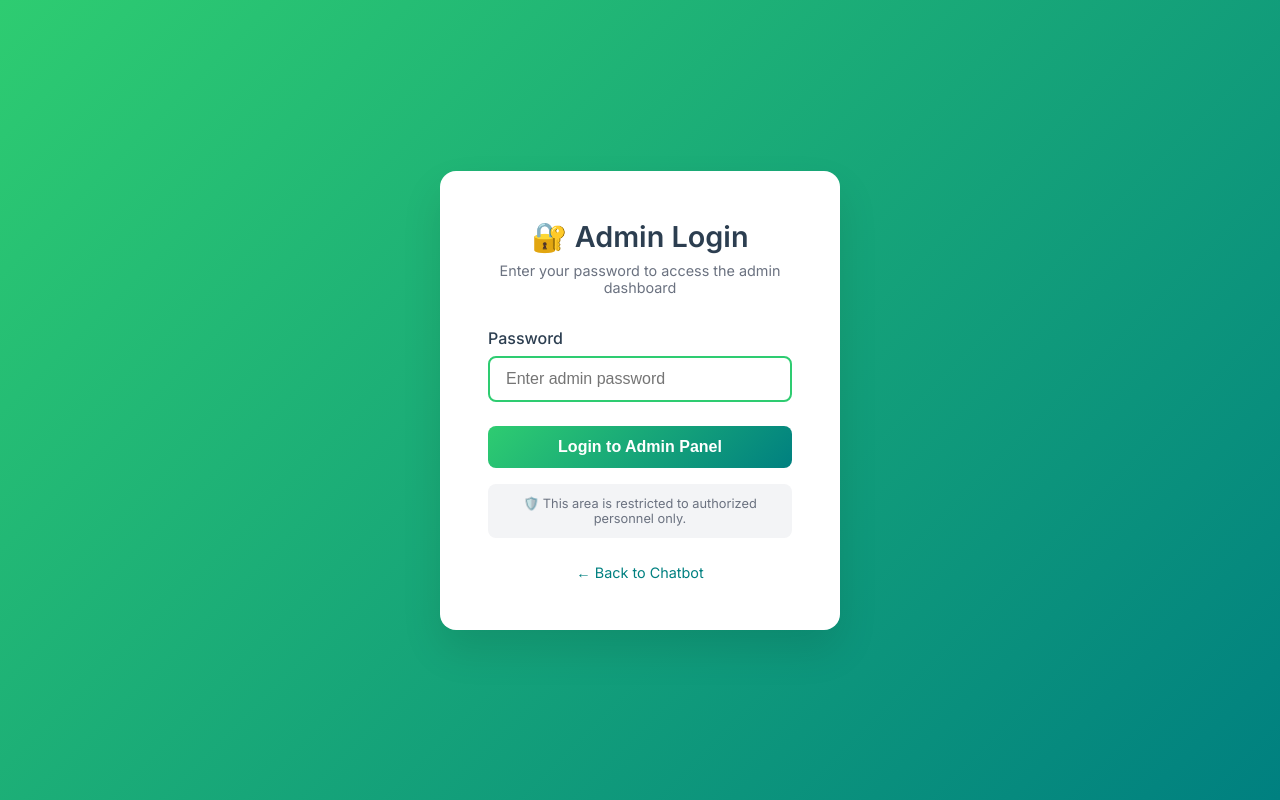
After one commit to gadarsh043/personal-chatbot, a Flask app: page /admin/login in a window 1280 px wide. The commit adds this page. Run offline with Flask 3, Linux system fonts and the light colour scheme.

Commit message:
added admin system

```diff
--- a/app.py
+++ b/app.py
@@ -1,11 +1,48 @@
-from flask import Flask, request, jsonify, render_template, redirect, url_for, flash
+from flask import Flask, request, jsonify, render_template, redirect, url_for, flash, session
 from flask_cors import CORS
 from chatbot import chatbot, get_response
 from datetime import datetime
+from functools import wraps
 
 app = Flask(__name__)
 CORS(app)
-app.secret_key = 'chatbot-admin-secret'
+app.secret_key = 'chatbot-admin-secret-key-2024'
+
+# Admin password
+ADMIN_PASSWORD = 'Adarsh232774'
+
+# ==================== AUTHENTICATION ====================
+
+def login_required(f):
+    """Decorator to require login for admin routes"""
+    @wraps(f)
+    def decorated_function(*args, **kwargs):
+        if not session.get('admin_logged_in'):
+            return redirect(url_for('admin_login'))
+        return f(*args, **kwargs)
+    return decorated_function
+
+@app.route("/admin/login", methods=["GET", "POST"])
+def admin_login():
+    """Admin login page"""
+    if request.method == "POST":
+        password = request.form.get("password", "")
+
+        if password == ADMIN_PASSWORD:
+            session['admin_logged_in'] = True
+            flash("Successfully logged in!", "success")
+            return redirect(url_for("admin_dashboard"))
+        else:
+            flash("Invalid password!", "error")
+
+    return render_template("admin/login.html")
+
+@app.route("/admin/logout")
+def admin_logout():
+    """Admin logout"""
+    session.pop('admin_logged_in', None)
+    flash("Successfully logged out!", "success")
+    return redirect(url_for("admin_login"))
 
 # ==================== CHATBOT ROUTES ====================
 
@@ -51,6 +88,7 @@ def handle_firebase_error():
     return None
 
 @app.route("/admin")
+@login_required
 def admin_dashboard():
     """Admin dashboard - view all Q&A pairs"""
     error = handle_firebase_error()
@@ -80,6 +118,7 @@ def admin_dashboard():
         return render_template("admin/error.html", error=f"Error: {str(e)}")
 
 @app.route("/admin/add", methods=["GET", "POST"])
+@login_required
 def admin_add():
     """Add new Q&A pair"""
     if request.method == "GET":
@@ -118,6 +157,7 @@ def admin_add():
         return redirect(url_for("admin_add"))
 
 @app.route("/admin/edit/<qa_id>", methods=["GET", "POST"])
+@login_required
 def admin_edit(qa_id):
     """Edit existing Q&A pair"""
     error = handle_firebase_error()
@@ -162,6 +202,7 @@ def admin_edit(qa_id):
         return render_template("admin/error.html", error=f"Error: {str(e)}")
 
 @app.route("/admin/delete/<qa_id>", methods=["POST"])
+@login_required
 def admin_delete(qa_id):
     """Delete Q&A pair"""
     error = handle_firebase_error()
@@ -178,6 +219,7 @@ def admin_delete(qa_id):
     return redirect(url_for("admin_dashboard"))
 
 @app.route("/admin/stats")
+@login_required
 def admin_stats():
     """Statistics dashboard"""
     error = handle_firebase_error()
--- /dev/null
+++ b/templates/admin/login.html
@@ -0,0 +1,206 @@
+<!DOCTYPE html>
+<html lang="en">
+<head>
+    <meta charset="UTF-8">
+    <meta name="viewport" content="width=device-width, initial-scale=1.0">
+    <title>Admin Login - Personal Chatbot</title>
+    <link href="https://fonts.googleapis.com/css2?family=Inter:wght@300;400;500;600;700&display=swap" rel="stylesheet">
+    <style>
+        :root {
+            --primary-color: #2ecc71;
+            --secondary-color: #008080;
+            --dark-neutral: #2c3e50;
+            --light-neutral: #f7f9f9;
+            --error-color: #e74c3c;
+        }
+
+        * {
+            margin: 0;
+            padding: 0;
+            box-sizing: border-box;
+        }
+
+        body {
+            font-family: 'Inter', sans-serif;
+            background: linear-gradient(135deg, var(--primary-color) 0%, var(--secondary-color) 100%);
+            min-height: 100vh;
+            display: flex;
+            align-items: center;
+            justify-content: center;
+            color: var(--dark-neutral);
+        }
+
+        .login-container {
+            background: white;
+            padding: 3rem;
+            border-radius: 16px;
+            box-shadow: 0 20px 40px rgba(0, 0, 0, 0.1);
+            width: 100%;
+            max-width: 400px;
+            text-align: center;
+        }
+
+        .login-header {
+            margin-bottom: 2rem;
+        }
+
+        .login-header h1 {
+            font-size: 1.8rem;
+            font-weight: 600;
+            margin-bottom: 0.5rem;
+            color: var(--dark-neutral);
+        }
+
+        .login-header p {
+            color: #6b7280;
+            font-size: 0.9rem;
+        }
+
+        .form-group {
+            margin-bottom: 1.5rem;
+            text-align: left;
+        }
+
+        .form-group label {
+            display: block;
+            margin-bottom: 0.5rem;
+            font-weight: 500;
+            color: var(--dark-neutral);
+        }
+
+        .form-group input {
+            width: 100%;
+            padding: 0.75rem 1rem;
+            border: 2px solid #e5e7eb;
+            border-radius: 8px;
+            font-size: 1rem;
+            transition: border-color 0.2s;
+            background: var(--light-neutral);
+        }
+
+        .form-group input:focus {
+            outline: none;
+            border-color: var(--primary-color);
+            background: white;
+        }
+
+        .login-btn {
+            width: 100%;
+            background: linear-gradient(135deg, var(--primary-color) 0%, var(--secondary-color) 100%);
+            color: white;
+            border: none;
+            padding: 0.75rem;
+            border-radius: 8px;
+            font-size: 1rem;
+            font-weight: 600;
+            cursor: pointer;
+            transition: transform 0.2s;
+        }
+
+        .login-btn:hover {
+            transform: translateY(-1px);
+        }
+
+        .flash-messages {
+            margin-bottom: 1rem;
+        }
+
+        .flash-message {
+            padding: 0.75rem 1rem;
+            border-radius: 8px;
+            margin-bottom: 0.5rem;
+            font-size: 0.9rem;
+        }
+
+        .flash-success {
+            background: #d1fae5;
+            color: #065f46;
+            border: 1px solid #a7f3d0;
+        }
+
+        .flash-error {
+            background: #fee2e2;
+            color: #991b1b;
+            border: 1px solid #fecaca;
+        }
+
+        .back-link {
+            margin-top: 1.5rem;
+            text-align: center;
+        }
+
+        .back-link a {
+            color: var(--secondary-color);
+            text-decoration: none;
+            font-size: 0.9rem;
+        }
+
+        .back-link a:hover {
+            text-decoration: underline;
+        }
+
+        .security-note {
+            margin-top: 1rem;
+            padding: 0.75rem;
+            background: #f3f4f6;
+            border-radius: 8px;
+            font-size: 0.8rem;
+            color: #6b7280;
+        }
+    </style>
+</head>
+<body>
+    <div class="login-container">
+        <div class="login-header">
+            <h1>🔐 Admin Login</h1>
+            <p>Enter your password to access the admin dashboard</p>
+        </div>
+
+        {% with messages = get_flashed_messages(with_categories=true) %}
+        {% if messages %}
+        <div class="flash-messages">
+            {% for category, message in messages %}
+            <div class="flash-message flash-{{ category }}">
+                {{ message }}
+            </div>
+            {% endfor %}
+        </div>
+        {% endif %}
+        {% endwith %}
+
+        <form method="POST">
+            <div class="form-group">
+                <label for="password">Password</label>
+                <input type="password" id="password" name="password" required autofocus placeholder="Enter admin password">
+            </div>
+
+            <button type="submit" class="login-btn">
+                Login to Admin Panel
+            </button>
+        </form>
+
+        <div class="security-note">
+            🛡️ This area is restricted to authorized personnel only.
+        </div>
+
+        <div class="back-link">
+            <a href="/">← Back to Chatbot</a>
+        </div>
+    </div>
+
+    <script>
+        // Auto-focus password field
+        document.getElementById('password').focus();
+
+        // Clear any error messages after 5 seconds
+        setTimeout(() => {
+            const errorMessages = document.querySelectorAll('.flash-error');
+            errorMessages.forEach(msg => {
+                msg.style.transition = 'opacity 0.5s';
+                msg.style.opacity = '0';
+                setTimeout(() => msg.remove(), 500);
+            });
+        }, 5000);
+    </script>
+</body>
+</html>
```
Also changed, not shown: templates/admin/add.html (+8 -3 lines), templates/admin/dashboard.html (+15 -3 lines), templates/admin/edit.html (+8 -3 lines), templates/admin/stats.html (+8 -3 lines).
